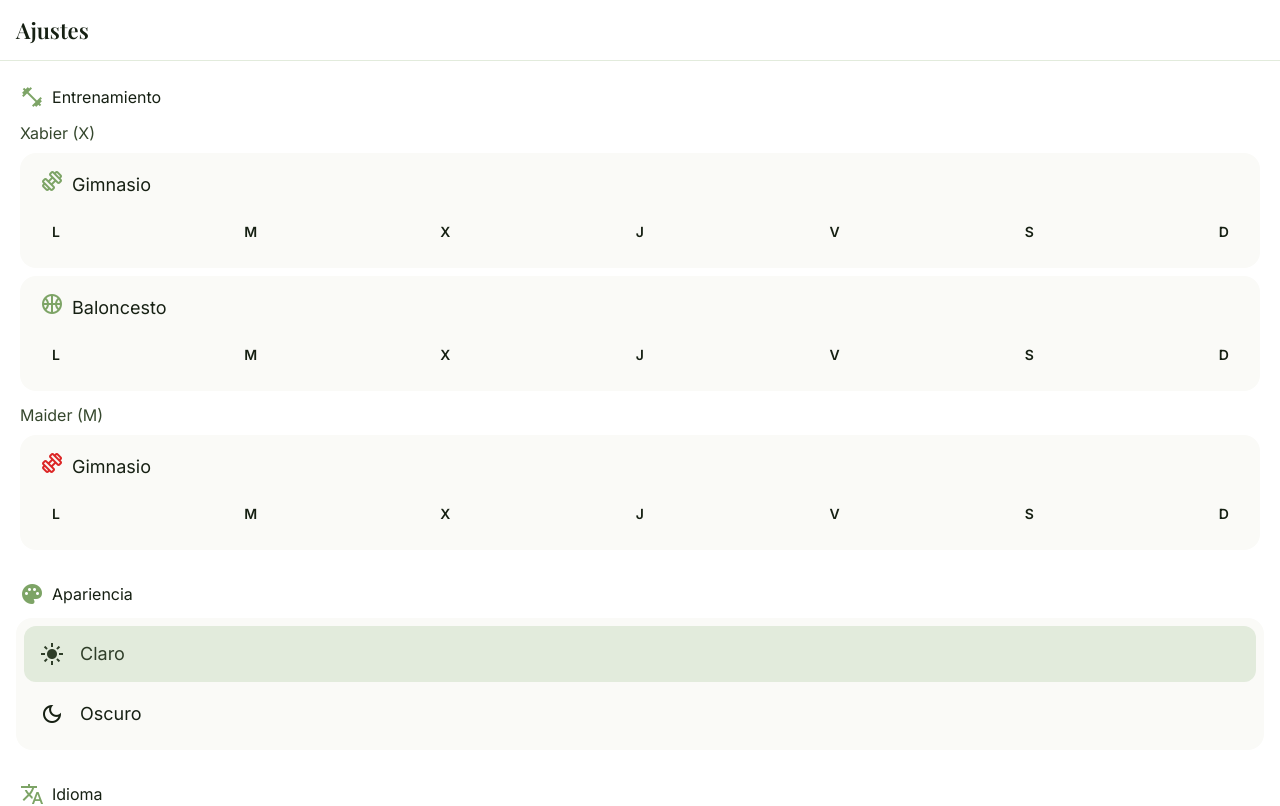
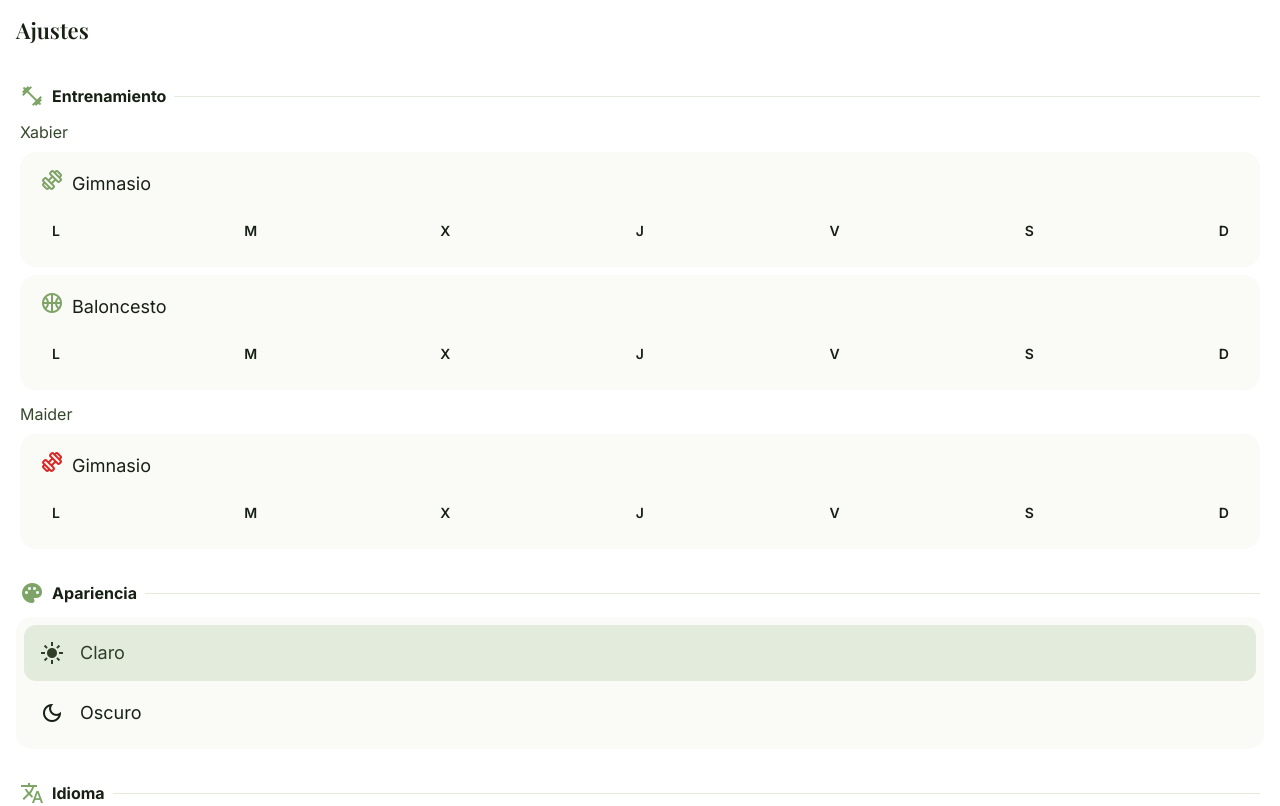
Before and after one commit to xportas/open-random-recipes, a Next.js app: page /settings in a window 1280 px wide. Shown: the top 806 px of the page. Built offline with nearby package versions, Linux system fonts and the light colour scheme; a web font is replaced by a local one.

Commit message:
refact (settings styles)

```diff
--- a/app/settings/page.js
+++ b/app/settings/page.js
@@ -57,7 +57,7 @@ export default function SettingsPage() {
   return (
     <main className="min-h-screen bg-background text-on-background pb-24">
       {/* Header de la página */}
-      <div className="border-b border-outline-variant">
+      <div>
         <div className="flex items-center gap-3 px-margin-mobile py-4">
           <h1 className="font-headline-sm text-headline-sm text-on-surface">
             Ajustes
@@ -72,15 +72,16 @@ export default function SettingsPage() {
             <span className="material-symbols-outlined text-primary" >
               fitness_center
             </span>
-            <h2 className="font-title-md text-title-md text-on-surface">
+            <h2 className="font-title-md text-title-md text-on-surface font-bold">
               Entrenamiento
             </h2>
+            <div className="border-b border-outline-variant w-full" />
           </div>
 
           <div className="flex flex-col gap-3">
             <div className="flex flex-col gap-2 px-1">
               <span className="font-body-md text-body-md text-on-surface-variant">
-                Xabier (X)
+                Xabier
               </span>
               <DaySelector
                 label="Gimnasio"
@@ -108,7 +109,7 @@ export default function SettingsPage() {
 
             <div className="flex flex-col gap-2 px-1">
               <span className="font-body-md text-body-md text-on-surface-variant">
-                Maider (M)
+                Maider
               </span>
               <DaySelector
                 label="Gimnasio"
@@ -133,9 +134,10 @@ export default function SettingsPage() {
             >
               palette
             </span>
-            <h2 className="font-title-md text-title-md text-on-surface">
+            <h2 className="font-title-md text-title-md text-on-surface font-bold">
               Apariencia
             </h2>
+            <div className="border-b border-outline-variant w-full" />
           </div>
 
           <div className="bg-surface-container-low rounded-2xl p-2 flex flex-col gap-1">
@@ -179,9 +181,10 @@ export default function SettingsPage() {
             >
               translate
             </span>
-            <h2 className="font-title-md text-title-md text-on-surface">
+            <h2 className="font-title-md text-title-md text-on-surface font-bold">
               Idioma
             </h2>
+            <div className="border-b border-outline-variant w-full" />
           </div>
 
           <div className="bg-surface-container-low rounded-2xl p-2 flex flex-col gap-1">
```
